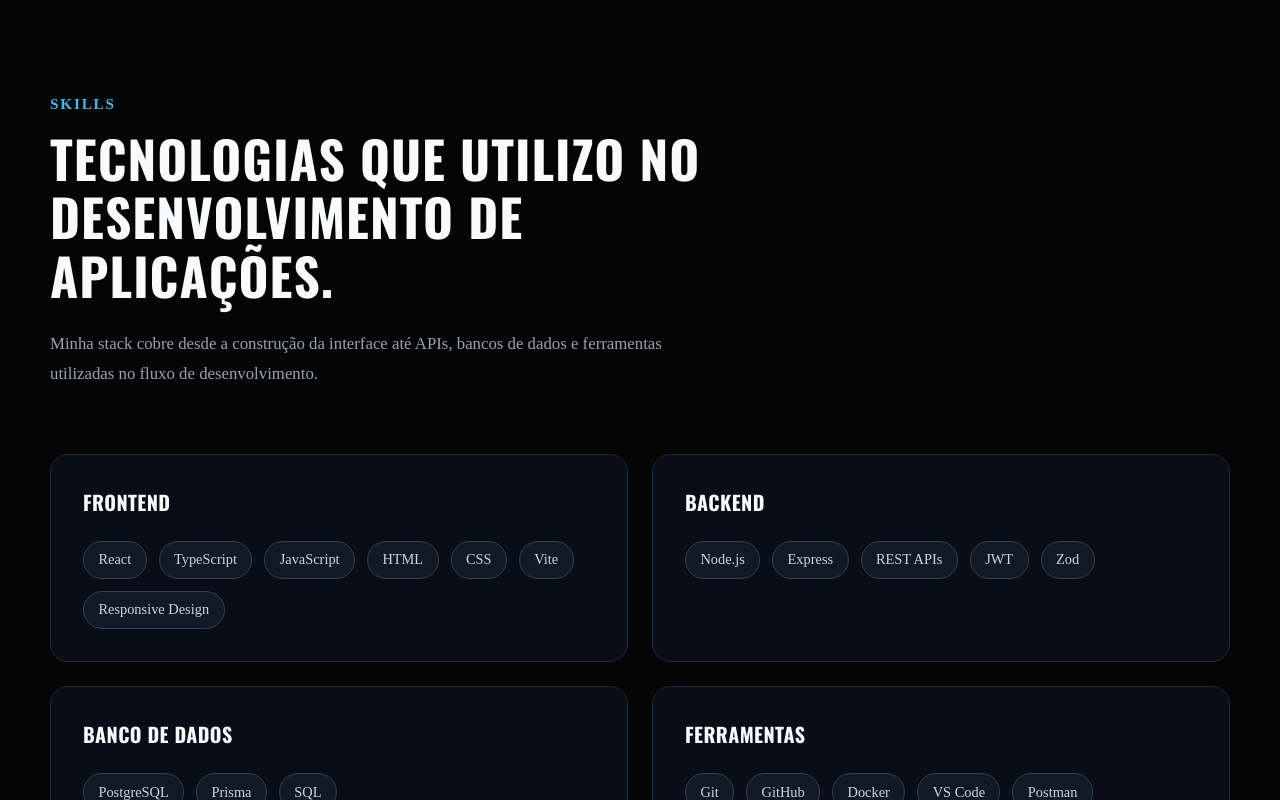
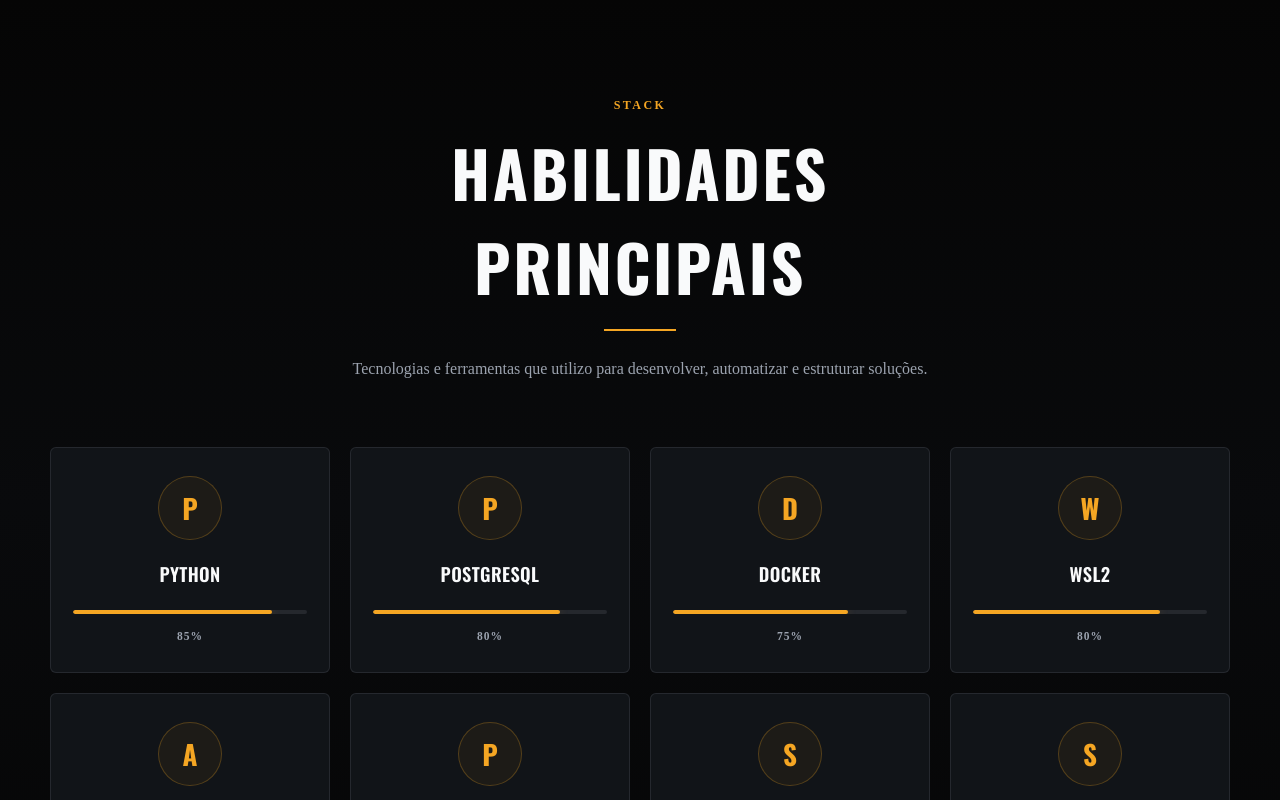
Before and after one commit to jgsantosx/portfolio, a React (Vite) app in the folder frontend/: page / in a window 1280 px wide. Shown: the part 1560-2360 px from the top of the page. Built offline with nearby package versions, Linux system fonts and the light colour scheme.

Commit message:
feat: redesign skills section with gotham theme

```diff
--- a/frontend/src/sections/Skills/Skills.css
+++ b/frontend/src/sections/Skills/Skills.css
@@ -1,173 +1,209 @@
 .skills {
-  border-top: 1px solid rgba(148, 163, 184, 0.08);
+  background:
+    linear-gradient(
+      180deg,
+      var(--color-background) 0%,
+      #090a0c 50%,
+      var(--color-background) 100%
+    );
+
+  border-top: 1px solid var(--color-border);
 }
 
 .skills__heading {
-  max-width: 760px;
+  max-width: 720px;
 
-  margin-bottom: 4rem;
+  margin: 0 auto 4rem;
+
+  text-align: center;
 }
 
 .skills__eyebrow {
   display: inline-block;
 
-  margin-bottom: 1rem;
+  margin-bottom: 0.75rem;
 
-  color: #38bdf8;
+  color: var(--color-accent);
 
-  font-size: 0.95rem;
-  font-weight: 600;
+  font-size: 0.75rem;
+  font-weight: 700;
 
-  text-transform: uppercase;
-  letter-spacing: 0.12em;
+  letter-spacing: 0.2em;
 }
 
 .skills__title {
   margin-bottom: 1.5rem;
 
-  color: #f8fafc;
+  color: var(--color-text-primary);
 
-  font-size: clamp(2rem, 4vw, 3.5rem);
-  line-height: 1.15;
+  font-size: clamp(2.5rem, 5vw, 4rem);
+  font-weight: 700;
+
+  letter-spacing: 0.04em;
+}
+
+.skills__title::after {
+  content: "";
+
+  display: block;
+
+  width: 72px;
+  height: 2px;
+
+  margin: 1rem auto 0;
+
+  background: var(--color-accent);
 }
 
 .skills__description {
-  max-width: 650px;
+  color: var(--color-text-secondary);
 
-  color: #94a3b8;
-
-  font-size: 1.05rem;
+  font-size: 1rem;
   line-height: 1.8;
 }
 
 .skills__grid {
   display: grid;
-  grid-template-columns: repeat(2, minmax(0, 1fr));
+  grid-template-columns: repeat(4, minmax(0, 1fr));
 
-  gap: 1.5rem;
+  gap: 1.25rem;
 }
 
-.skills__card {
+.skill-card {
+  position: relative;
+
   min-width: 0;
 
-  padding: 2rem;
+  padding: 1.75rem 1.4rem;
 
-  border: 1px solid #1e293b;
-  border-radius: 18px;
+  border: 1px solid var(--color-border);
+  border-radius: 6px;
 
-  background: rgba(15, 23, 42, 0.45);
+  background: var(--color-surface);
+
+  text-align: center;
+
+  overflow: hidden;
 
   transition:
-    transform 0.2s ease,
-    border-color 0.2s ease;
+    transform 0.25s ease,
+    border-color 0.25s ease,
+    box-shadow 0.25s ease;
 }
 
-.skills__card:hover {
-  transform: translateY(-4px);
+.skill-card:hover {
+  transform: translateY(-5px);
 
-  border-color: rgba(56, 189, 248, 0.45);
+  border-color: var(--color-accent);
+
+  box-shadow:
+    0 15px 35px rgba(0, 0, 0, 0.3),
+    0 0 0 1px rgba(245, 166, 35, 0.06);
 }
 
-.skills__card h3 {
-  margin-bottom: 1.5rem;
+.skill-card__icon {
+  width: 64px;
+  height: 64px;
 
-  color: #f8fafc;
+  margin: 0 auto 1.25rem;
 
-  font-size: 1.25rem;
+  display: flex;
+  align-items: center;
+  justify-content: center;
+
+  border: 1px solid rgba(245, 166, 35, 0.25);
+  border-radius: 50%;
+
+  background: rgba(245, 166, 35, 0.05);
 }
 
-.skills__list {
-  display: flex;
-  flex-wrap: wrap;
+.skill-card__icon span {
+  color: var(--color-accent);
 
-  gap: 0.75rem;
+  font-family: var(--font-heading);
+
+  font-size: 1.7rem;
+  font-weight: 700;
 }
 
-.skills__list li {
-  max-width: 100%;
+.skill-card h3 {
+  margin-bottom: 1.4rem;
 
-  padding: 0.6rem 0.9rem;
+  color: var(--color-text-primary);
 
-  border: 1px solid #334155;
+  font-size: 1.15rem;
+  font-weight: 600;
+}
+
+.skill-card__progress {
+  width: 100%;
+  height: 4px;
+
+  margin-bottom: 0.75rem;
+
+  overflow: hidden;
+
   border-radius: 999px;
 
-  background: rgba(30, 41, 59, 0.45);
-
-  color: #cbd5e1;
-
-  font-size: 0.9rem;
-
-  overflow-wrap: anywhere;
-
-  transition:
-    color 0.2s ease,
-    border-color 0.2s ease,
-    background 0.2s ease;
+  background: #25282d;
 }
 
-.skills__list li:hover {
-  color: #38bdf8;
+.skill-card__progress-bar {
+  height: 100%;
 
-  border-color: rgba(56, 189, 248, 0.5);
+  border-radius: inherit;
 
-  background: rgba(56, 189, 248, 0.06);
+  background: var(--color-accent);
+
+  box-shadow:
+    0 0 10px rgba(245, 166, 35, 0.25);
+}
+
+.skill-card__level {
+  color: var(--color-text-secondary);
+
+  font-size: 0.72rem;
+  font-weight: 600;
+
+  letter-spacing: 0.08em;
 }
 
 /* Tablet */
 
-@media (max-width: 900px) {
+@media (max-width: 1000px) {
+  .skills__grid {
+    grid-template-columns: repeat(3, minmax(0, 1fr));
+  }
+}
+
+/* Tablet pequeno */
+
+@media (max-width: 760px) {
   .skills__heading {
     margin-bottom: 3rem;
+  }
+
+  .skills__grid {
+    grid-template-columns: repeat(2, minmax(0, 1fr));
   }
 }
 
 /* Mobile */
 
-@media (max-width: 768px) {
+@media (max-width: 480px) {
+  .skills__title {
+    font-size: 2.4rem;
+  }
+
+  .skills__description {
+    font-size: 0.95rem;
+  }
+
   .skills__grid {
     grid-template-columns: 1fr;
   }
 
-  .skills__title {
-    font-size: clamp(2rem, 8vw, 3rem);
-  }
-
-  .skills__description {
-    font-size: 1rem;
-    line-height: 1.7;
-  }
-
-  .skills__card {
+  .skill-card {
     padding: 1.5rem;
   }
 }
-
-/* Mobile pequeno */
-
-@media (max-width: 480px) {
-  .skills__heading {
-    margin-bottom: 2.5rem;
-  }
-
-  .skills__title {
-    font-size: 2rem;
-  }
-
-  .skills__card {
-    padding: 1.25rem;
-  }
-
-  .skills__card h3 {
-    margin-bottom: 1.25rem;
-  }
-
-  .skills__list {
-    gap: 0.6rem;
-  }
-
-  .skills__list li {
-    padding: 0.5rem 0.75rem;
-
-    font-size: 0.85rem;
-  }
-}
--- a/frontend/src/sections/Skills/Skills.tsx
+++ b/frontend/src/sections/Skills/Skills.tsx
@@ -1,45 +1,37 @@
 import "./Skills.css";
 
-const skillGroups = [
+const skills = [
   {
-    title: "Frontend",
-    skills: [
-      "React",
-      "TypeScript",
-      "JavaScript",
-      "HTML",
-      "CSS",
-      "Vite",
-      "Responsive Design",
-    ],
+    name: "Python",
+    level: 85,
   },
   {
-    title: "Backend",
-    skills: [
-      "Node.js",
-      "Express",
-      "REST APIs",
-      "JWT",
-      "Zod",
-    ],
+    name: "PostgreSQL",
+    level: 80,
   },
   {
-    title: "Banco de Dados",
-    skills: [
-      "PostgreSQL",
-      "Prisma",
-      "SQL",
-    ],
+    name: "Docker",
+    level: 75,
   },
   {
-    title: "Ferramentas",
-    skills: [
-      "Git",
-      "GitHub",
-      "Docker",
-      "VS Code",
-      "Postman",
-    ],
+    name: "WSL2",
+    level: 80,
+  },
+  {
+    name: "Android",
+    level: 65,
+  },
+  {
+    name: "Power Automate",
+    level: 75,
+  },
+  {
+    name: "Selenium",
+    level: 70,
+  },
+  {
+    name: "SQL",
+    level: 85,
   },
 ];
 
@@ -48,29 +40,41 @@
     <section className="skills section" id="skills">
       <div className="container">
         <div className="skills__heading">
-          <span className="skills__eyebrow">Skills</span>
+          <span className="skills__eyebrow">
+            STACK
+          </span>
 
           <h2 className="skills__title">
-            Tecnologias que utilizo no desenvolvimento de aplicações.
+            HABILIDADES PRINCIPAIS
           </h2>
 
           <p className="skills__description">
-            Minha stack cobre desde a construção da interface até APIs,
-            bancos de dados e ferramentas utilizadas no fluxo de
-            desenvolvimento.
+            Tecnologias e ferramentas que utilizo para desenvolver,
+            automatizar e estruturar soluções.
           </p>
         </div>
 
         <div className="skills__grid">
-          {skillGroups.map((group) => (
-            <article className="skills__card" key={group.title}>
-              <h3>{group.title}</h3>
+          {skills.map((skill) => (
+            <article className="skill-card" key={skill.name}>
+              <div className="skill-card__icon">
+                <span>
+                  {skill.name.charAt(0)}
+                </span>
+              </div>
 
-              <ul className="skills__list">
-                {group.skills.map((skill) => (
-                  <li key={skill}>{skill}</li>
-                ))}
-              </ul>
+              <h3>{skill.name}</h3>
+
+              <div className="skill-card__progress">
+                <div
+                  className="skill-card__progress-bar"
+                  style={{ width: `${skill.level}%` }}
+                />
+              </div>
+
+              <span className="skill-card__level">
+                {skill.level}%
+              </span>
             </article>
           ))}
         </div>
```
